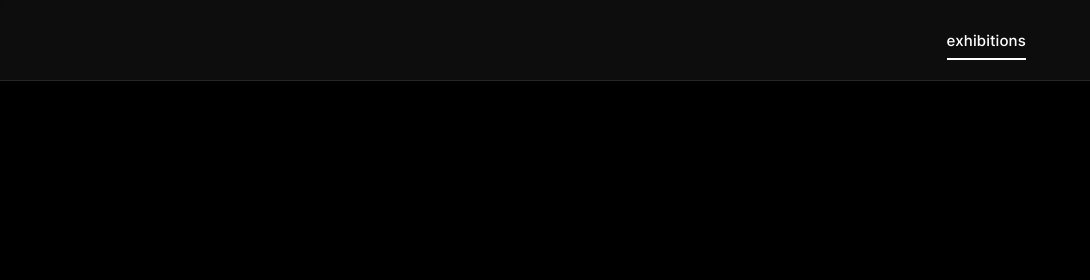
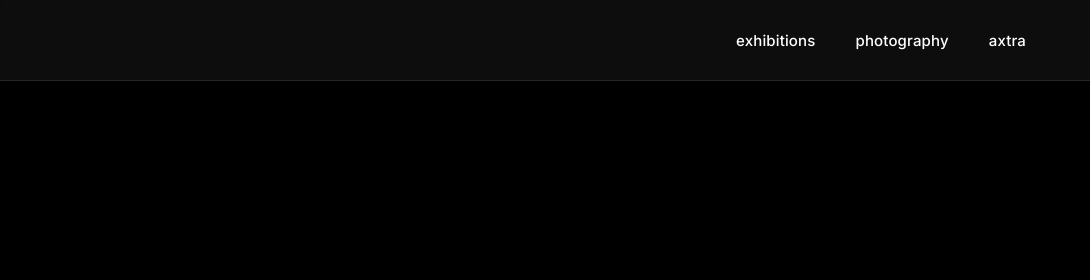
Before and after one commit to Naim3097/izzad.studio, a plain HTML site: page index.html in a window 1280 px wide. Shown: the top 280 px of the page, 190-1280 px from the left. Drawn offline with Linux system fonts and the light colour scheme.

Commit message:
Add photography and axtra menu items to navigation

```diff
--- a/index.html
+++ b/index.html
@@ -57,7 +57,9 @@
 
             <!-- Navigation Links (Right Side) -->
             <ul class="nav-links">
-                <li><a href="#gallery" class="active">exhibitions</a></li>
+                <li><a href="#gallery">exhibitions</a></li>
+                <li><a href="#photography">photography</a></li>
+                <li><a href="#hero">axtra</a></li>
             </ul>
         </div>
     </nav>
```
